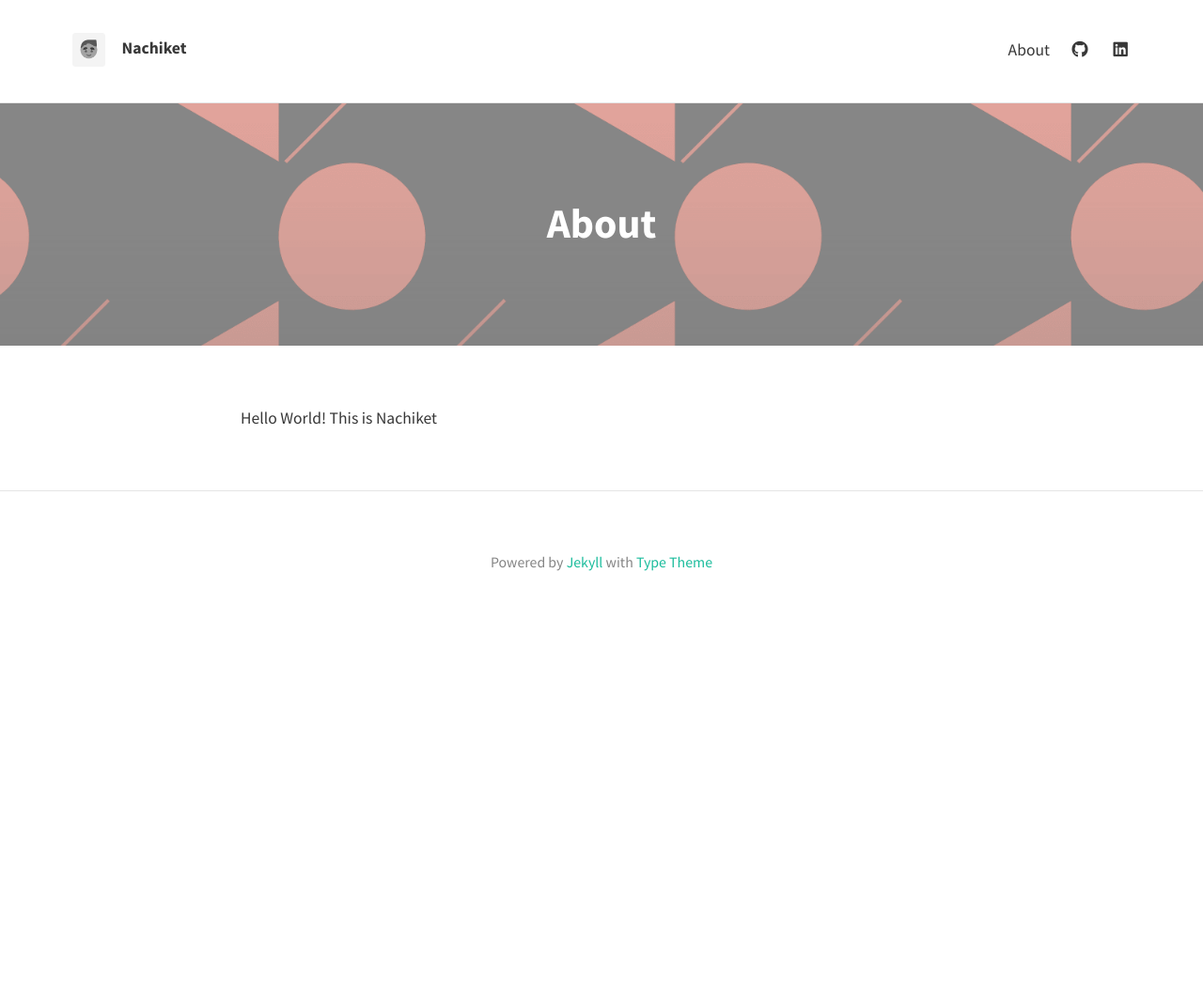
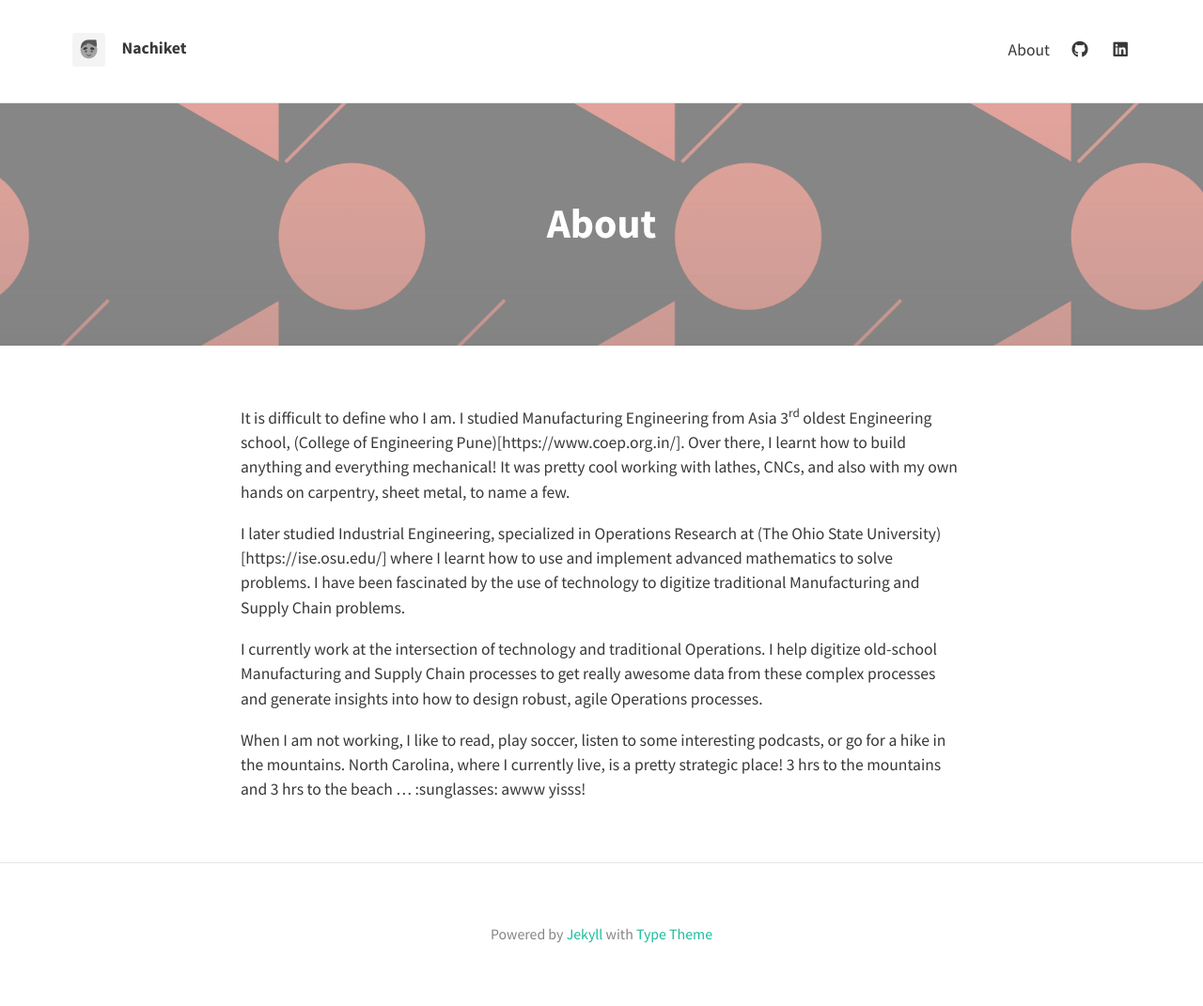
Before and after one commit to nachiketad/nachiketad.github.io, a Jekyll site: the page built from about.md, in a window 1280 px wide. Shown: the whole page at 94% size. Built offline with Jekyll 4.4.1, drawn with Linux system fonts in a browser that asks for light colours; nearby versions of some CDN libraries; before the commit the page ends 900 px from its top, so only the background shows below that.

Commit message:
changed About

```diff
--- a/about.md
+++ b/about.md
@@ -5,4 +5,10 @@ permalink: /about/
 feature-img: "assets/img/sample_feature_img_2.png"
 ---
 
-Hello World! This is Nachiket
+It is difficult to define who I am. I studied Manufacturing Engineering from Asia 3<sup>rd</sup> oldest Engineering school, (College of Engineering Pune)[https://www.coep.org.in/]. Over there, I learnt how to build anything and everything mechanical! It was pretty cool working with lathes, CNCs, and also with my own hands on carpentry, sheet metal, to name a few.
+
+I later studied Industrial Engineering, specialized in Operations Research at (The Ohio State University)[https://ise.osu.edu/] where I learnt how to use and implement advanced mathematics to solve problems. I have been fascinated by the use of technology to digitize traditional Manufacturing and Supply Chain problems.
+
+I currently work at the intersection of technology and traditional Operations. I help digitize old-school Manufacturing and Supply Chain processes to get really awesome data from these complex processes and generate insights into how to design robust, agile Operations processes.
+
+When I am not working, I like to read, play soccer, listen to some interesting podcasts, or go for a hike in the mountains. North Carolina, where I currently live, is a pretty strategic place! 3 hrs to the mountains and 3 hrs to the beach ... :sunglasses: awww yisss!
```
Also changed, not shown: _posts/2020-07-28-First-Post.md (+2 -2 lines).
